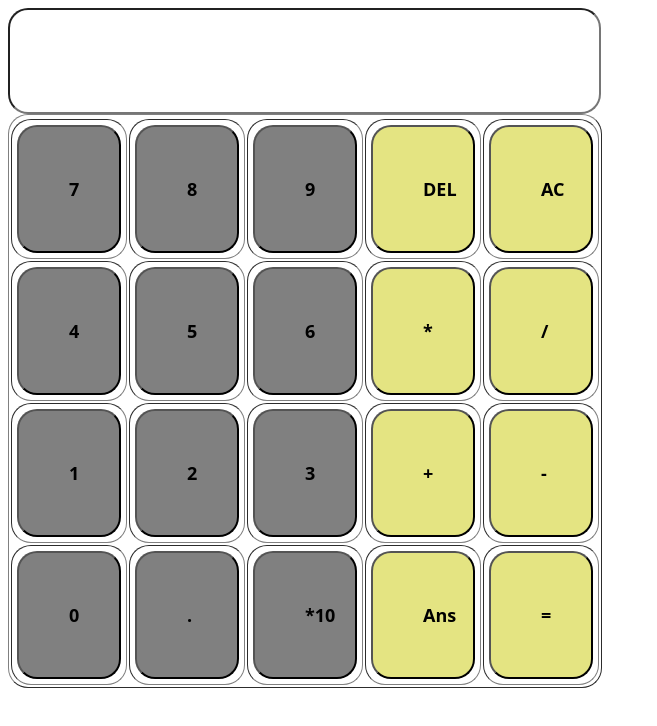
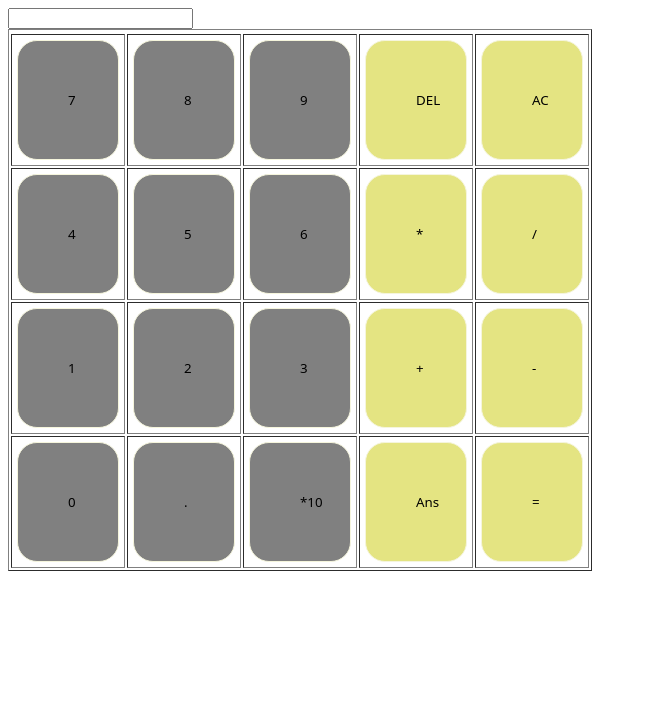
Before and after one commit to ApilGaire17/Js-calculator, a plain HTML site: page index.html in a window 1280 px wide. Shown: the whole page, without its empty margins (0-657 px from the left). Drawn offline with Linux system fonts and the light colour scheme.

Commit message:
apil.css

```diff
--- a/apil.css
+++ b/apil.css
@@ -1,40 +1,55 @@
+body{
+    justify-self: unset;
+    align-items: center;
+}
 td{
  padding: 5px;
- border-radius: 20px;
+ /* border-radius: 0 0 20px 20px; */
+ text-decoration: none;
+ /* border-radius: 20px; */
 }
 button{
+    text-align: center;
     padding:50px;
     width:20px;
     background-color: grey;;
-    font-size: large;
-    font-weight: bolder;
+    font-size: auto;
+    font-weight:auto;
     font-family: system-ui, -apple-system, BlinkMacSystemFont, 'Segoe UI', Roboto, Oxygen, Ubuntu, Cantarell, 'Open Sans', 'Helvetica Neue', sans-serif;
 border-radius: 20px;
+text-decoration: none;
+border: 1px solid beige;
+
 
 }
-button:hover{
-    font-size: larger;
 
-}
-input{
+
+ .container input{
+    box-shadow: inset;
     height: 100px;
-    width: 585px;
-    font-size: large;
+    width: 99%;
+    font-size: 80px;
     font-family: system-ui, -apple-system, BlinkMacSystemFont, 'Segoe UI', Roboto, Oxygen, Ubuntu, Cantarell, 'Open Sans', 'Helvetica Neue', sans-serif;
     font-weight: bolder;
-    border-radius: 20px;
+    border-radius: 20px 20px 0 0;
+    text-align: right;
+    justify-content: center;
+    background-color: azure;
 }
-table{
-    border-radius: 20px;
-    border-;
 
-}
 #color{
     color:default;
     background-color: rgb(228, 228, 130);
-    align-self: center;
+    justify-content: center;
+}
 
+.container{
+    box-sizing: border-box;
+    border: 2px solid black;
+    width: min-content;
+    border-radius: 20px;
+    color: beige;
+    background-color: beige;
+
+    /* height: 2vh; */
 }
-form{
-    align-items: center;
-}
```
